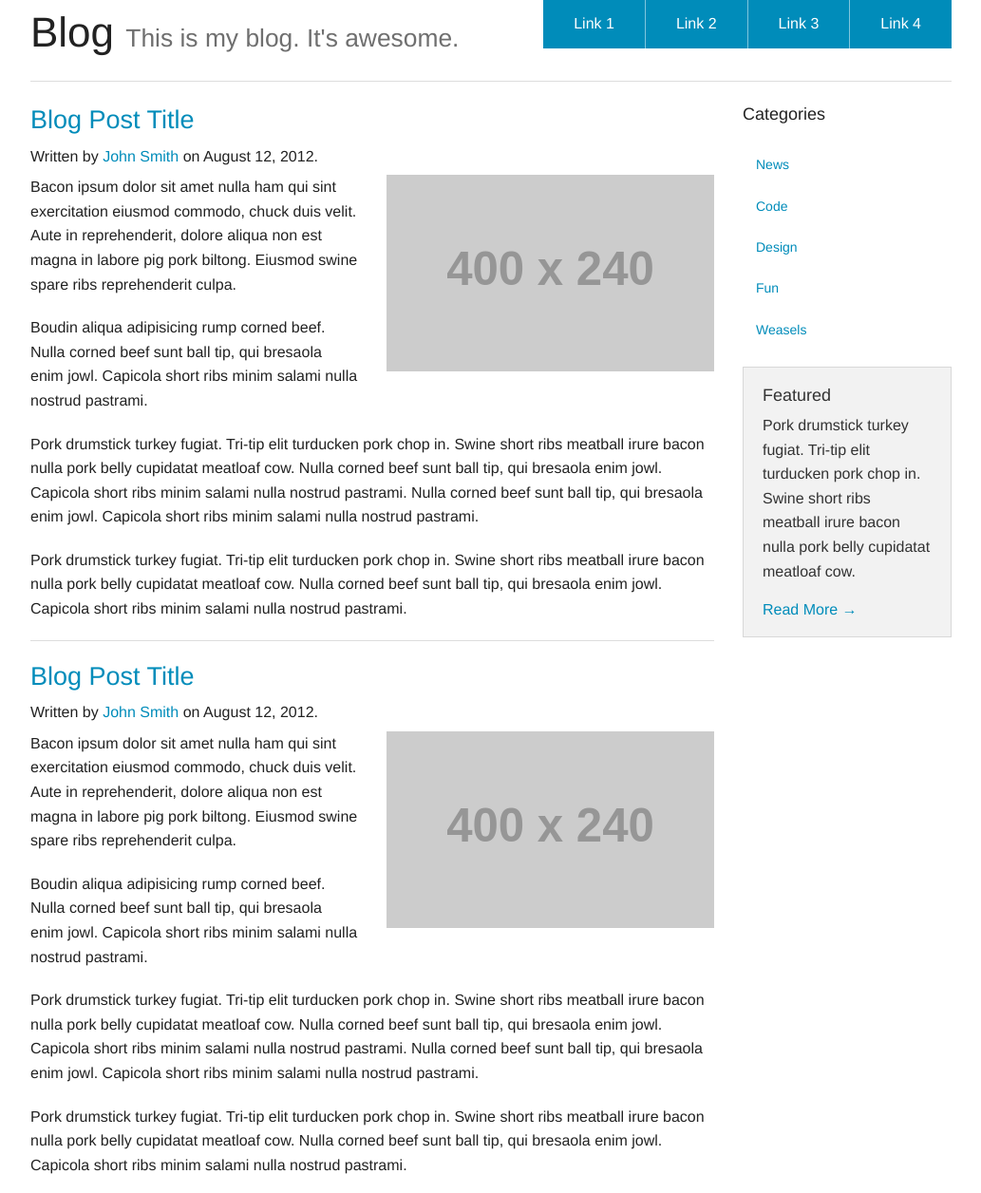
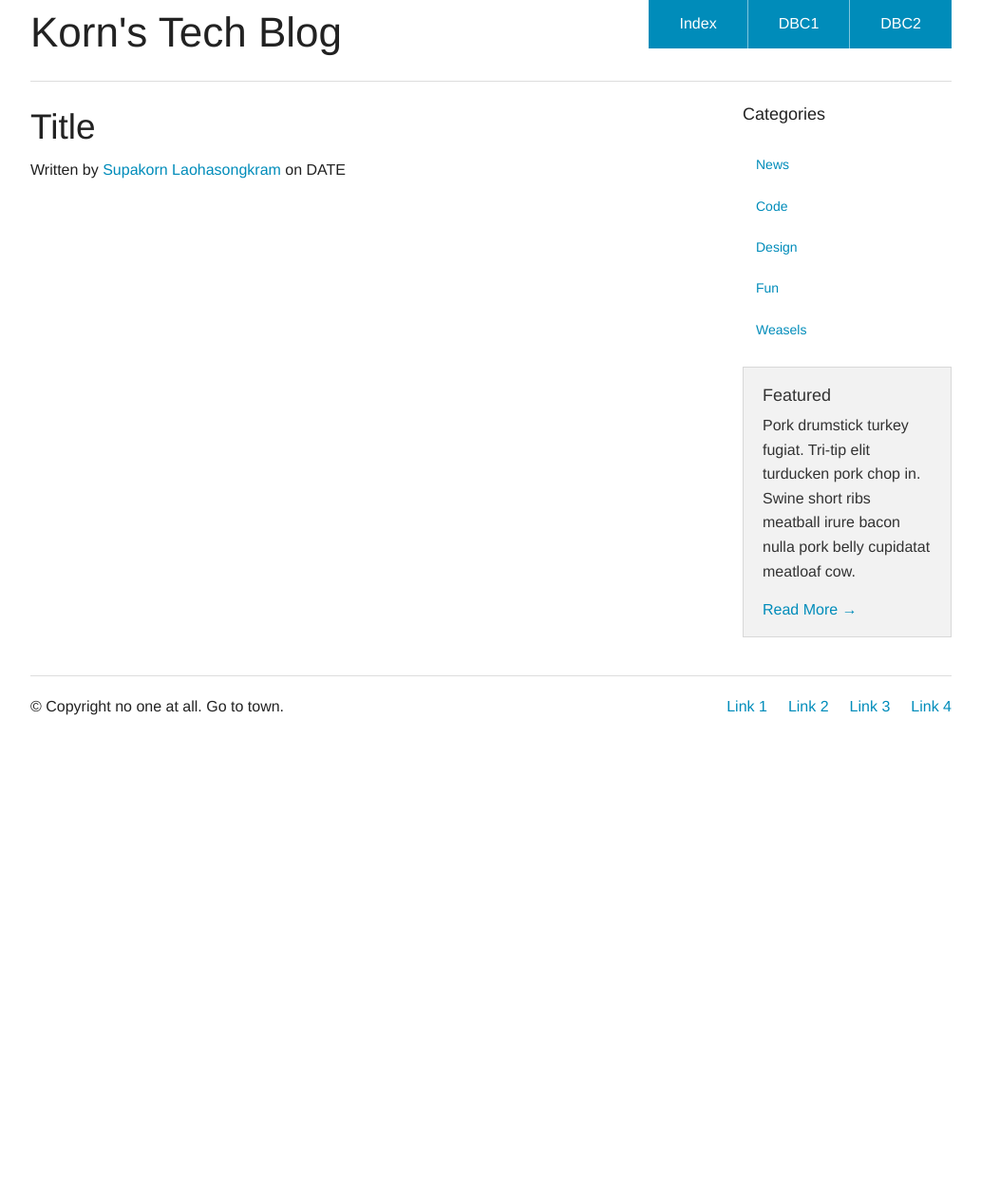
Before and after one commit to klaoha06/klaoha06.github.io-problem-, a website: page blog-posts/blog.html in a window 1280 px wide. Shown: the top 1256 px of the page at 95% size, without its empty margins (123-1156 px from the left). After the commit the page ends 800 px from the top, so only its background shows below. Drawn offline with nearby package versions, Linux system fonts and the light colour scheme; placeholder pictures from the web are drawn by us.

Commit message:
submodule

```diff
--- a/blog-posts/blog.html
+++ b/blog-posts/blog.html
@@ -4,12 +4,10 @@
 <head>
 	<meta charset="utf-8"/>
 	<meta name="viewport" content="width=device-width, initial-scale=1.0"/>
-<title>Foundation Template | Blog</title>
-<meta name="description" content="Documentation and reference library for ZURB Foundation. JavaScript, CSS, components, grid and more."/>
-<meta name="author" content="ZURB, inc. ZURB network also includes zurb.com"/>
-<meta name="copyright" content="ZURB, inc. Copyright (c) 2013"/>
+	<title>Korn's Tech Blog</title>
 	<link rel="stylesheet" href="css/app.css"/>
-<script src="../assets/js/modernizr.js"></script>
+	<link rel="stylesheet" href="css/style.css"/>
+	<script src="bower_components/modernizr/modernizr.js"></script>
 </head>
 <body>
 
@@ -17,13 +15,13 @@
 		<div class="large-12 columns">
 			<div class="nav-bar right">
 				<ul class="button-group">
-<li><a href="#" class="button">Link 1</a></li>
-<li><a href="#" class="button">Link 2</a></li>
-<li><a href="#" class="button">Link 3</a></li>
-<li><a href="#" class="button">Link 4</a></li>
+					<li><a href="../index.html" class="button">Index</a></li>
+					<li><a href="../unit1_projects/dbc1.html" class="button">DBC1</a></li>
+					<li><a href="../unit1_projects/dbc1.html" class="button">DBC2</a></li>
+					<!-- <li><a href="#" class="button">Link 4</a></li> -->
 				</ul>
 			</div>
-<h1>Blog <small>This is my blog. It's awesome.</small></h1>
+			<h1>Korn's Tech Blog</h1>
 			<hr/>
 		</div>
 	</div>
@@ -33,35 +31,9 @@
 
 		<div class="large-9 columns" role="content">
 			<article>
-<h3><a href="#">Blog Post Title</a></h3>
-<h6>Written by <a href="#">John Smith</a> on August 12, 2012.</h6>
-<div class="row">
-<div class="large-6 columns">
-<p>Bacon ipsum dolor sit amet nulla ham qui sint exercitation eiusmod commodo, chuck duis velit. Aute in reprehenderit, dolore aliqua non est magna in labore pig pork biltong. Eiusmod swine spare ribs reprehenderit culpa.</p>
-<p>Boudin aliqua adipisicing rump corned beef. Nulla corned beef sunt ball tip, qui bresaola enim jowl. Capicola short ribs minim salami nulla nostrud pastrami.</p>
-</div>
-<div class="large-6 columns">
-<img src="http://placehold.it/400x240&text=[img]"/>
-</div>
-</div>
-<p>Pork drumstick turkey fugiat. Tri-tip elit turducken pork chop in. Swine short ribs meatball irure bacon nulla pork belly cupidatat meatloaf cow. Nulla corned beef sunt ball tip, qui bresaola enim jowl. Capicola short ribs minim salami nulla nostrud pastrami. Nulla corned beef sunt ball tip, qui bresaola enim jowl. Capicola short ribs minim salami nulla nostrud pastrami.</p>
-<p>Pork drumstick turkey fugiat. Tri-tip elit turducken pork chop in. Swine short ribs meatball irure bacon nulla pork belly cupidatat meatloaf cow. Nulla corned beef sunt ball tip, qui bresaola enim jowl. Capicola short ribs minim salami nulla nostrud pastrami.</p>
-</article>
-<hr/>
-<article>
-<h3><a href="#">Blog Post Title</a></h3>
-<h6>Written by <a href="#">John Smith</a> on August 12, 2012.</h6>
-<div class="row">
-<div class="large-6 columns">
-<p>Bacon ipsum dolor sit amet nulla ham qui sint exercitation eiusmod commodo, chuck duis velit. Aute in reprehenderit, dolore aliqua non est magna in labore pig pork biltong. Eiusmod swine spare ribs reprehenderit culpa.</p>
-<p>Boudin aliqua adipisicing rump corned beef. Nulla corned beef sunt ball tip, qui bresaola enim jowl. Capicola short ribs minim salami nulla nostrud pastrami.</p>
-</div>
-<div class="large-6 columns">
-<img src="http://placehold.it/400x240&text=[img]"/>
-</div>
-</div>
-<p>Pork drumstick turkey fugiat. Tri-tip elit turducken pork chop in. Swine short ribs meatball irure bacon nulla pork belly cupidatat meatloaf cow. Nulla corned beef sunt ball tip, qui bresaola enim jowl. Capicola short ribs minim salami nulla nostrud pastrami. Nulla corned beef sunt ball tip, qui bresaola enim jowl. Capicola short ribs minim salami nulla nostrud pastrami.</p>
-<p>Pork drumstick turkey fugiat. Tri-tip elit turducken pork chop in. Swine short ribs meatball irure bacon nulla pork belly cupidatat meatloaf cow. Nulla corned beef sunt ball tip, qui bresaola enim jowl. Capicola short ribs minim salami nulla nostrud pastrami.</p>
+				<h2>Title</h2>
+				<h6>Written by <a href="https://www.facebook.com/supakorn.laohasongkram">Supakorn Laohasongkram</a> on DATE</h6>
+
 		</article>
 	</div>
 
@@ -103,8 +75,8 @@
 		</div>
 	</div>
 </footer>
-<script src="../assets/js/jquery.js"></script>
-<script src="../assets/js/templates/foundation.js"></script>
+<script src="bower_components/jquery/dist/jquery.min.js"></script>
+<script src="bower_components/foundation/js/foundation.js"></script>
 <script>
 	$(document).foundation();
 
```
Also changed, not shown: 2 other files. Lines whose indentation alone changed are shown as unchanged.
